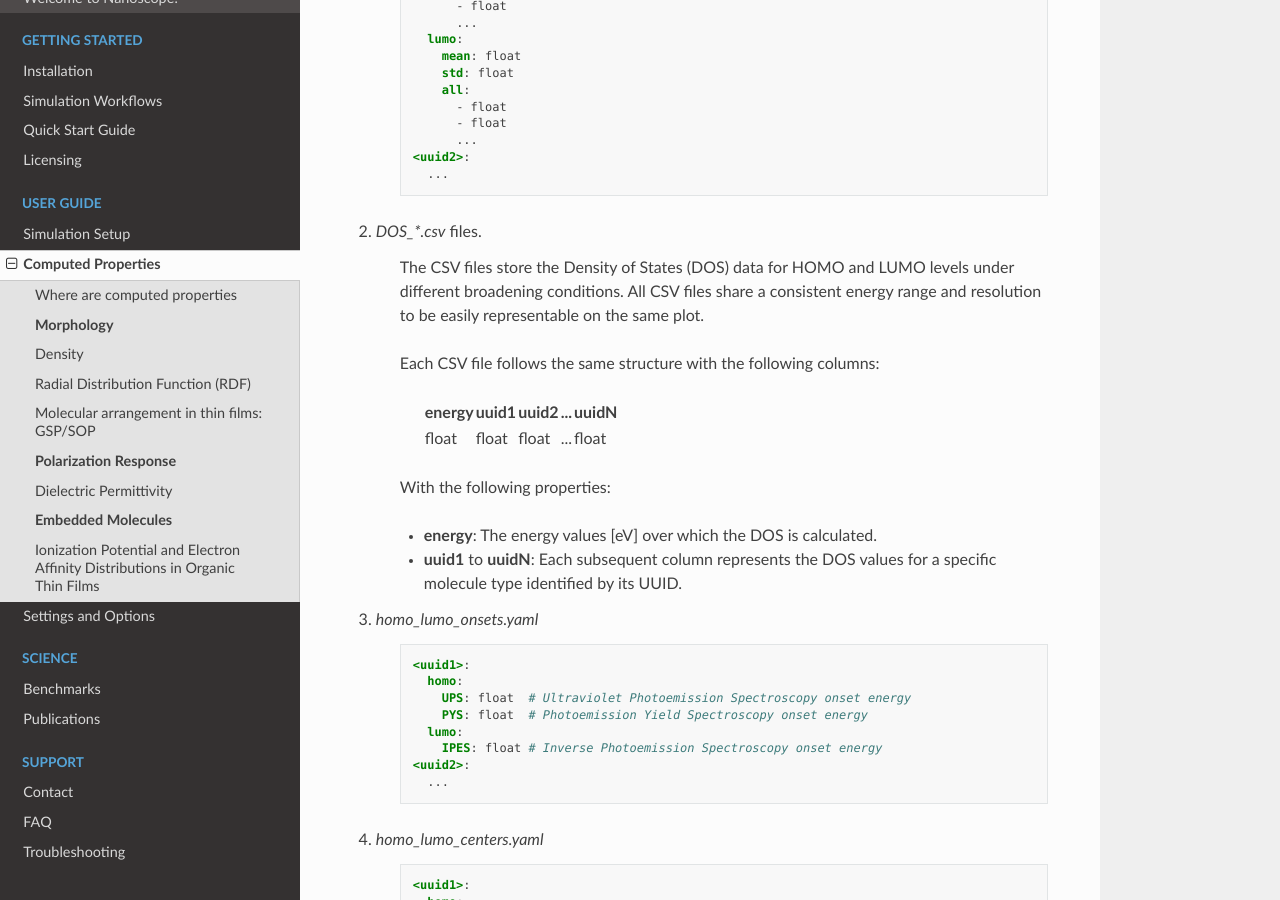
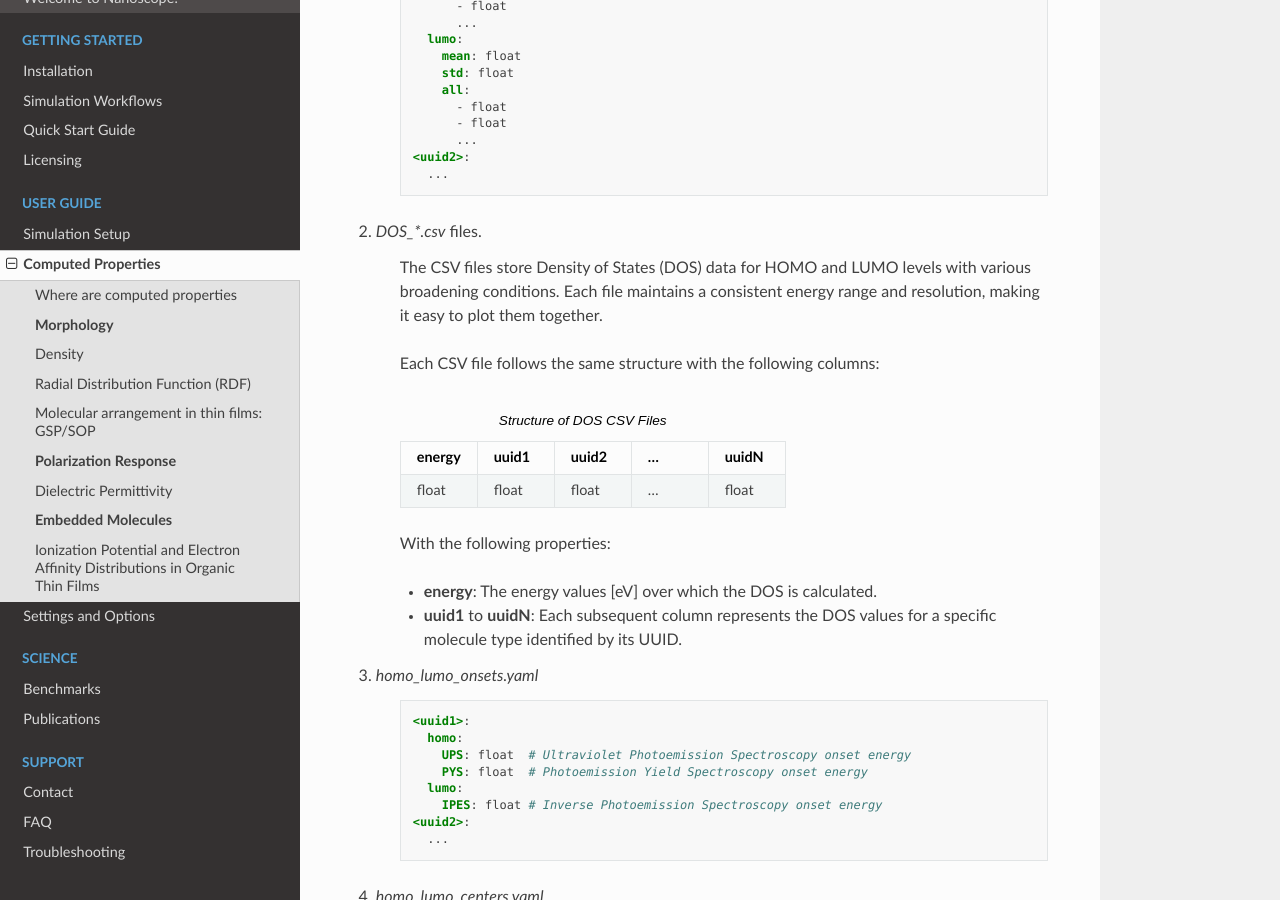
Before and after one commit to NanomatchGmbH/nanoscope-docs, a Sphinx documentation site: the page built from docs/source/user_guide/computed_properties.rst, in a window 1280 px wide and 900 px high, scrolled down 7584 px. Built offline with Sphinx 7.4.7 and the Read the Docs theme 3.1.0, drawn with Linux system fonts in a browser that asks for light colours.

Commit message:
fix the DOS table.

```diff
--- a/docs/source/user_guide/computed_properties.rst
+++ b/docs/source/user_guide/computed_properties.rst
@@ -478,32 +478,26 @@ Data Files in `Analysis/DOS/data`
 
 2. `DOS_*.csv` files.
 
-    The CSV files store the Density of States (DOS) data for HOMO and LUMO levels under different broadening conditions. All CSV files share a consistent energy range and resolution to be easily representable on the same plot.
+    The CSV files store Density of States (DOS) data for HOMO and LUMO levels with various broadening conditions.
+    Each file maintains a consistent energy range and resolution, making it easy to plot them together.
 
     Each CSV file follows the same structure with the following columns:
 
-        .. raw:: html
 
-           <table>
-              <thead>
-                 <tr>
-                    <th>energy</th>
-                    <th>uuid1</th>
-                    <th>uuid2</th>
-                    <th>...</th>
-                    <th>uuidN</th>
-                 </tr>
-              </thead>
-              <tbody>
-                 <tr>
-                    <td>float</td>
-                    <td>float</td>
-                    <td>float</td>
-                    <td>...</td>
-                    <td>float</td>
-                 </tr>
-              </tbody>
-           </table>
+    .. list-table:: Structure of DOS CSV Files
+       :widths: 20 20 20 20 20
+       :header-rows: 1
+
+       * - energy
+         - uuid1
+         - uuid2
+         - ...
+         - uuidN
+       * - float
+         - float
+         - float
+         - ...
+         - float
 
 
     With the following properties:
```
